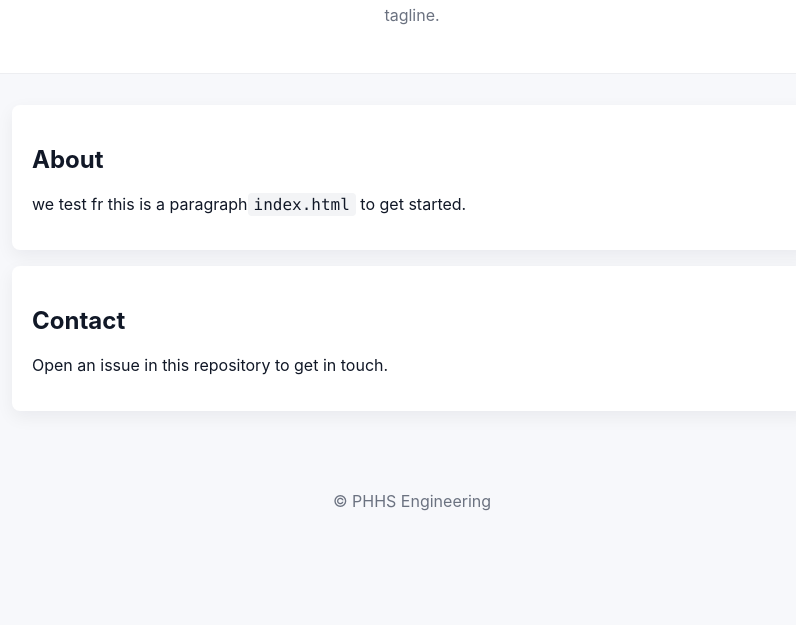
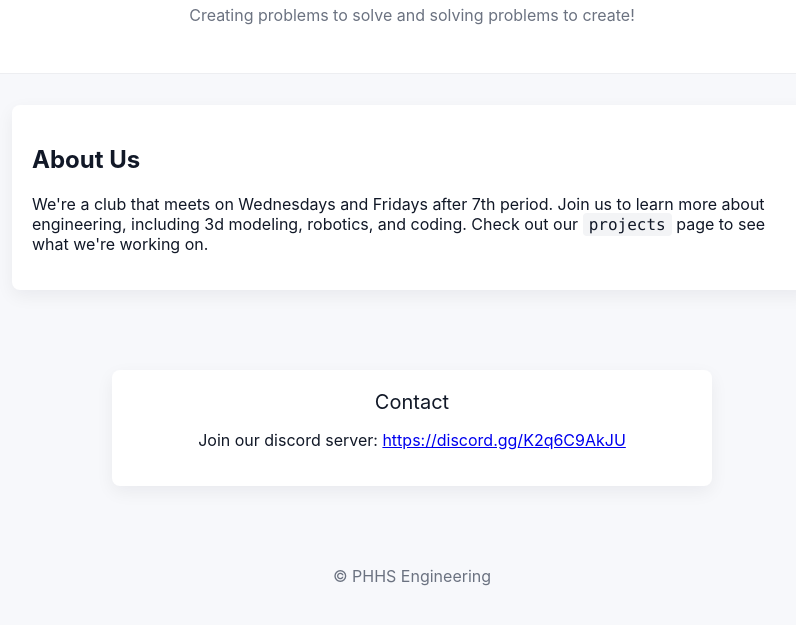
Before and after one commit to phhsengineering/phhsengineering.github.io, a plain HTML site: page index.html in a window 1280 px wide. Shown: the part 85-710 px from the top of the page, without its empty margins (228-1024 px from the left). Drawn offline with Linux system fonts and the light colour scheme.

Commit message:
More random work

```diff
--- a/css/styles.css
+++ b/css/styles.css
@@ -19,6 +19,8 @@ body{
 .site-header h1{margin:0;font-size:28px;color:var(--accent);}
 .tagline{margin:8px 0 0;color:#6b7280}
 .content{max-width:800px;width:100%;padding:32px 16px}
+.smaller-content{max-width:600px;width:100%;padding:32px 16px;text-align: center;}
+.smaller-content header {margin-top: 0;font-size:20px;}
 section{background:var(--card);padding:20px;margin-bottom:16px;border-radius:8px;box-shadow:0 6px 18px rgba(16,24,40,0.06)}
 .site-footer{width:100%;text-align:center;padding:16px;color:#6b7280}
 
--- a/index.html
+++ b/index.html
@@ -9,18 +9,21 @@
   <body>
     <header class="site-header">
       <h1>PHHS Engineering</h1>
-      <p class="tagline">tagline.</p>
+      <p class="tagline">Creating problems to solve and solving problems to create!</p>
     </header>
 
     <main class="content">
       <section>
-        <h2>About</h2>
-        <p>we test fr this is a paragraph<code>index.html</code> to get started.</p>
+        <h2>About Us</h2>
+        <p>We're a club that meets on Wednesdays and Fridays after 7th period. Join us to learn more about engineering, including 3d modeling, robotics, and coding. Check out our <code>projects</code> page to see what we're working on.</p>
       </section>
+    </main>
 
+    <main class="smaller-content">
       <section>
-        <h2>Contact</h2>
-        <p>Open an issue in this repository to get in touch.</p>
+        <header>Contact</header>
+        <p>Join our discord server: <a href="https://discord.gg/K2q6C9AkJU" target="_blank" rel="noopener noreferrer">https://discord.gg/K2q6C9AkJU</a>
+        <br></p>
       </section>
     </main>
 
```
